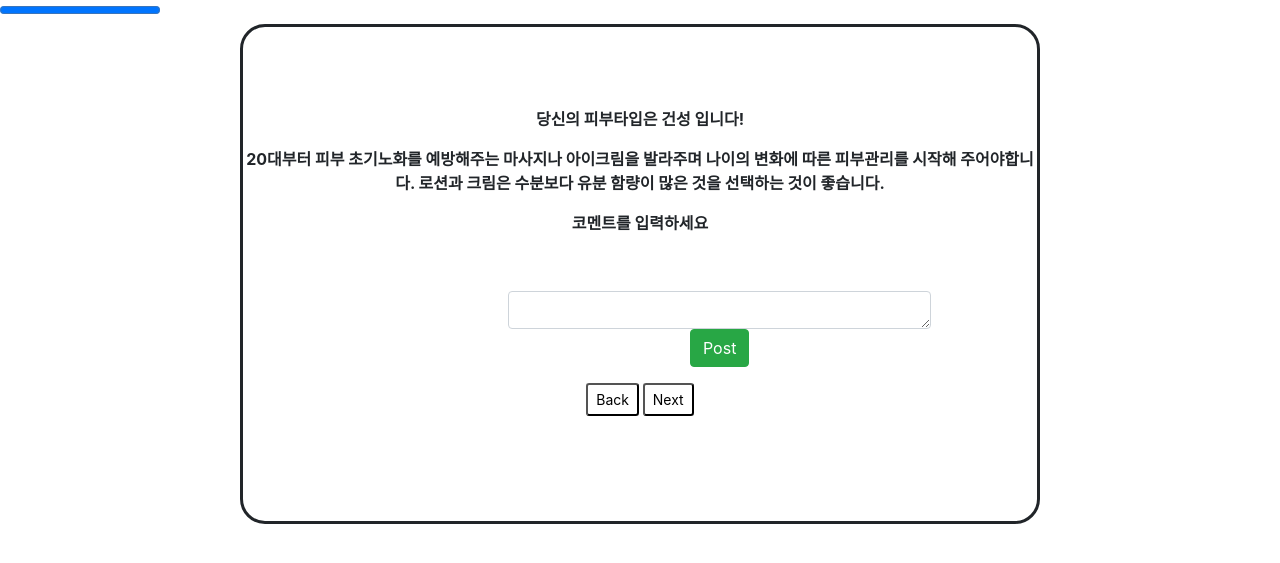
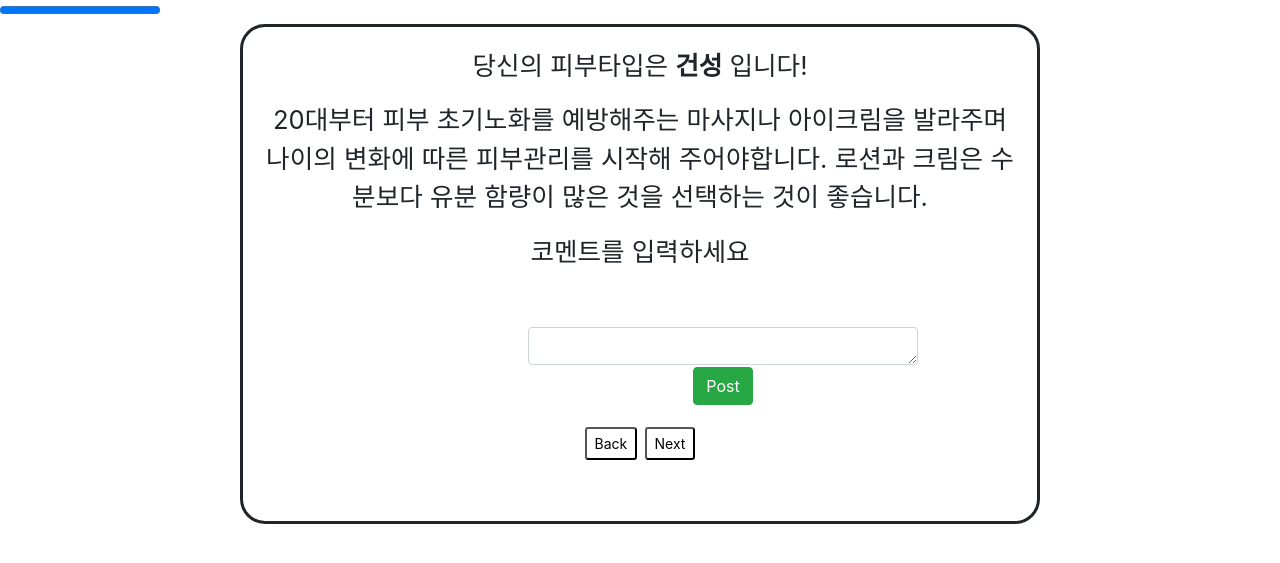
Before and after one commit to HyunaShin/django_project, a Django app: page /q26 in a window 1280 px wide. Shown: the part 24-587 px from the top of the page. Run offline with Django 3.2, Linux system fonts and the light colour scheme; some libraries are stand-ins or nearby versions.

Commit message:
check please

```diff
--- a/skin_type/skin/views.py
+++ b/skin_type/skin/views.py
@@ -145,12 +145,12 @@ def comment_detail(request, comment_contents):
 
     return render(request, 'q26.html', {"comment": comment })
 
-def post_comment(request):
+def post_comment_26(request):
     try:
         comment = request.POST["comment"]
 
     except KeyError as e:
-        return render(request, 'q0.html')
+        return render(request, 'q26.html')
 
     else:
         comment = Comment(comment_contents=comment)
--- a/skin_type/skin_type/urls.py
+++ b/skin_type/skin_type/urls.py
@@ -52,6 +52,7 @@ urlpatterns = [
     url(r'^q29$', sk_views.question_29, name='question_29'),
     url(r'^q30$', sk_views.question_30, name='question_30'),
     url(r'^(?P<comment_id>[0-9])$',sk_views.post_comment,name = "send_comment"),
+    url(r'^post_comment_26$', sk_views.post_comment_26, name='post_comment'),
     url(r'^post_comment$', sk_views.post_comment, name='post_comment'),
     # url(r'^login$', sk_views.login, name='login')
 
--- a/skin_type/template/Q0.css
+++ b/skin_type/template/Q0.css
@@ -5,16 +5,8 @@ header {
 }
 
 .p {
-
     letter-spacing: 2px;
     font-weight: bold;
-
-
-
-
-
-
-
 }
 
 .skinny {
@@ -44,11 +36,14 @@ header {
     width: 800px;
     height: 500px;
     text-align: center;
+    font-size: 160%;
     border: solid;
     border-radius: 25px;
-    padding-top: 80px;
+     padding-top: 20px;
+    padding-bottom: 20px;
+    padding-left: 20px;
+    padding-right: 20px;
     margin: auto;
-    font-weight: bold;
 
 }
 
@@ -56,7 +51,7 @@ header {
 button {
     background-color: white;
     display: inline-block;
-    margin: 20px 20px;
+     margin: 0 10px 0 0;
     padding: 15px 45px;
     font-size: 200%;
     font-family: "Bitter",serif;
@@ -64,6 +59,7 @@ button {
     appearance: none;
     box-shadow: none;
     border-radius: 25px;
+    padding: 20px;
 
 }
 button:focus {
--- a/skin_type/template/Q26.html
+++ b/skin_type/template/Q26.html
@@ -22,7 +22,7 @@
 
     <div class="form-group">
         {% csrf_token %}
-        <form method="POST" action="{% url "post_comment" %}">
+        <form method="POST" action="{% url "post_comment_26" %}">
             <div class="col-sm-10" align="center">
                  {% csrf_token %}
                 <textarea class="form-control" rows="1" name="message"></textarea> <button type="submit" class="btn btn-success">Post</button>
@@ -31,21 +31,6 @@
         <link rel="stylesheet" href="https://cdnjs.cloudflare.com/ajax/libs/font-awesome/4.7.0/css/font-awesome.min.css">
     </form>
 </div>
-
-    <!--<div class="form-group row">-->
-        <!--<form method="POST" action="{% url "post_comment" %}">-->
-            <!--{% csrf_token %}-->
-            <!--<div class="col-sm-1">-->
-                <!--<label for="comment">Comment:</label>-->
-            <!--</div>-->
-            <!--<div class="col-sm-8">-->
-                <!--<input type="text" class="form-control" id="comment" name="comment" />-->
-            <!--</div>-->
-            <!--<div class="col-sm-3">-->
-                <!--<button type="submit" class="btn btn-success">Post</button>-->
-            <!--</div>-->
-        <!--</form>-->
-    <!--</div>-->
 
 
 
```
Also changed, not shown: skin_type/db.sqlite3.
